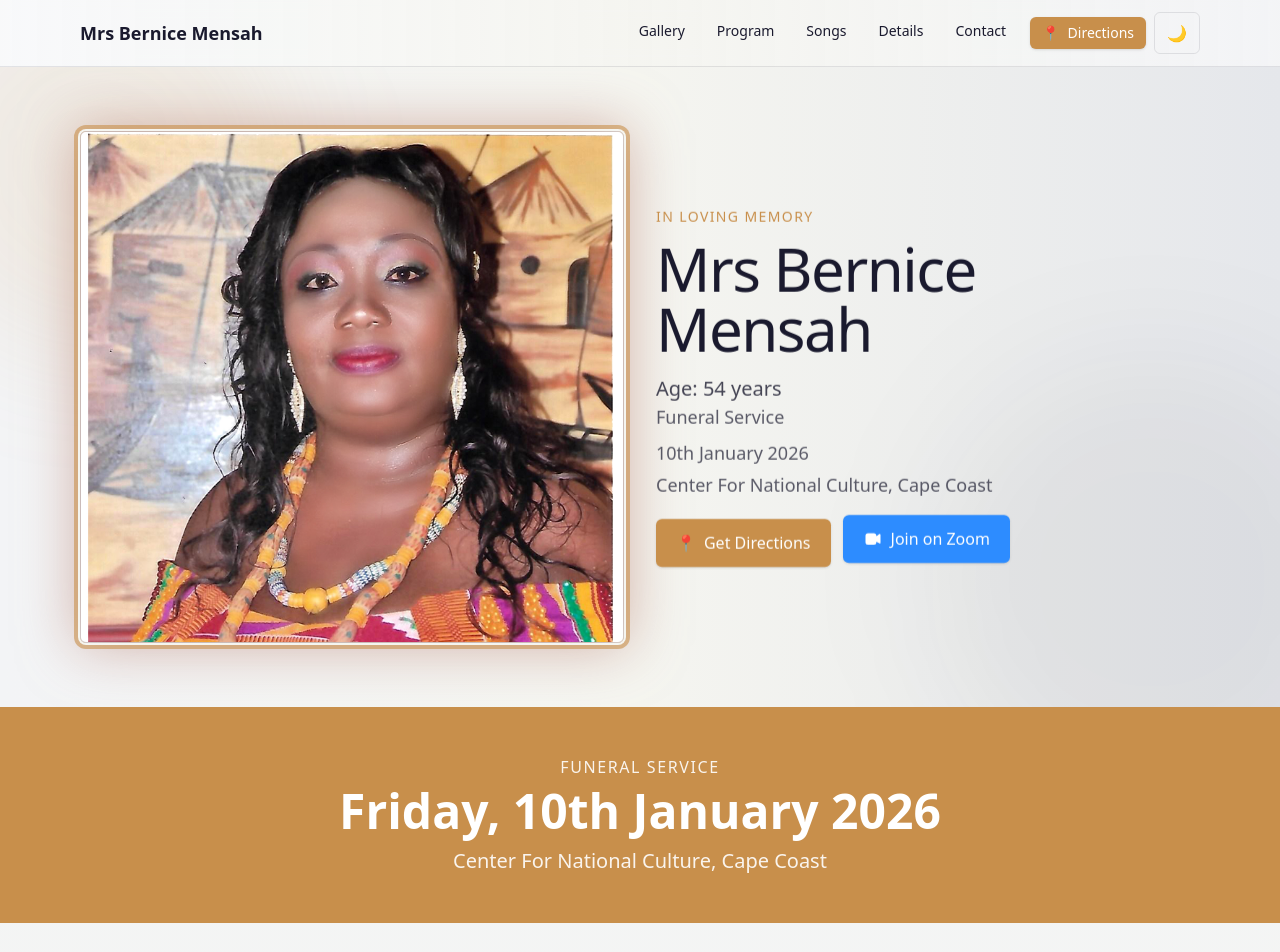
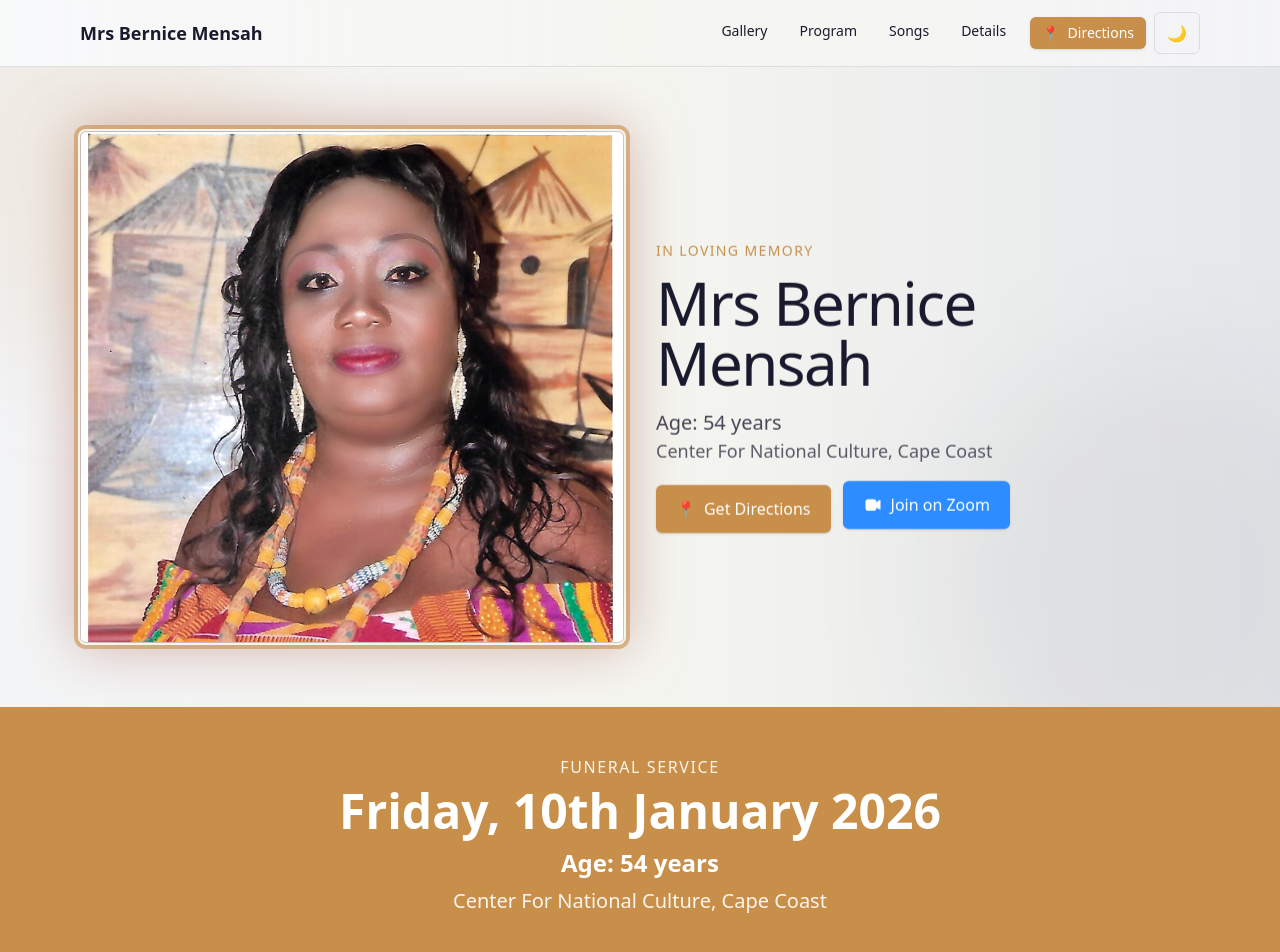
Before and after one commit to cayekple/bernice-mensah, a React (Create React App) app: page / in a window 1280 px wide. Shown: the top 952 px of the page. Built offline with nearby package versions, Linux system fonts and the light colour scheme.

Commit message:
Update `tailwind.css`: Add font-weight utility and refine base styles for consistency.

```diff
--- a/src/App.tsx
+++ b/src/App.tsx
@@ -200,7 +200,6 @@ function App() {
               <a href="#program" className={linkClass('program')} aria-current={ariaCurrent('program')}>Program</a>
               <a href="#song-131" className={linkClass('songs')} aria-current={ariaCurrent('songs')}>Songs</a>
               <a href="#reception" className={linkClass('reception')} aria-current={ariaCurrent('reception')}>Details</a>
-              <a href="#rsvp" className={linkClass('rsvp')} aria-current={ariaCurrent('rsvp')}>Contact</a>
               <a href="https://maps.app.goo.gl/BQWS1XYdyq2ui3oB8" target="_blank" rel="noreferrer noopener" className="inline-flex items-center gap-2 rounded-md bg-accent text-white px-3 py-1.5 shadow hover:bg-primary transition focus-visible:outline-none focus-visible:ring-2 focus-visible:ring-accent focus-visible:ring-offset-2 focus-visible:ring-offset-cream" aria-label="Open directions in Google Maps (opens in new tab)">
                 <span aria-hidden="true">📍</span>
                 <span>Directions</span>
@@ -237,7 +236,6 @@ function App() {
               <a href="#program" onClick={() => setMenuOpen(false)} className={linkClass('program')} aria-current={ariaCurrent('program')}>Program</a>
               <a href="#song-131" onClick={() => setMenuOpen(false)} className={linkClass('songs')} aria-current={ariaCurrent('songs')}>Songs</a>
               <a href="#reception" onClick={() => setMenuOpen(false)} className={linkClass('reception')} aria-current={ariaCurrent('reception')}>Details</a>
-              <a href="#rsvp" onClick={() => setMenuOpen(false)} className={linkClass('rsvp')} aria-current={ariaCurrent('rsvp')}>Contact</a>
               <a href="https://maps.app.goo.gl/BQWS1XYdyq2ui3oB8" target="_blank" rel="noreferrer noopener" onClick={() => setMenuOpen(false)} className="inline-flex items-center gap-2 rounded-md bg-accent text-white px-3 py-1.5 shadow hover:bg-primary transition">
                 <span aria-hidden="true">📍</span>
                 <span>Directions</span>
@@ -268,8 +266,6 @@ function App() {
               <p className="text-accent uppercase tracking-widest text-sm mb-3">In Loving Memory</p>
               <h1 className="font-display text-4xl md:text-6xl tracking-tight leading-tight mb-4">Mrs Bernice Mensah</h1>
               <p className="text-lg md:text-xl text-primary/80 dark:text-white/90">Age: 54 years</p>
-              <p className="text-base md:text-lg text-primary/70 dark:text-white/80 mb-2">Funeral Service</p>
-              <p className="text-base md:text-lg text-primary/70 dark:text-white/80 mb-1">10th January 2026</p>
               <p className="text-base md:text-lg text-primary/70 dark:text-white/80">Center For National Culture, Cape Coast</p>
               <div className="mt-4">
                 <a
@@ -307,6 +303,7 @@ function App() {
           <div className="max-w-6xl mx-auto px-4 text-center">
             <p className="text-white/90 uppercase tracking-widest text-sm md:text-base mb-2">Funeral Service</p>
             <h2 className="font-display text-3xl md:text-5xl text-white font-semibold mb-3">Friday, 10th January 2026</h2>
+            <p className="text-white text-xl md:text-2xl font-bold mb-2">Age: 54 years</p>
             <p className="text-white/90 text-lg md:text-xl">Center For National Culture, Cape Coast</p>
           </div>
         </section>
```
Also changed, not shown: src/tailwind.css.
